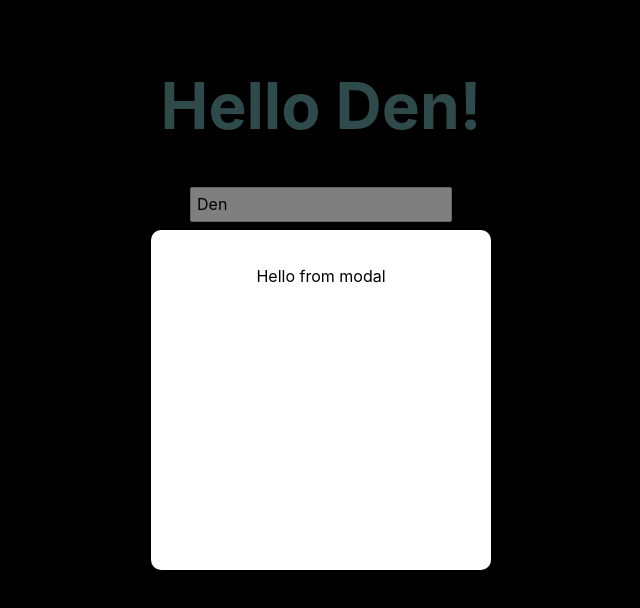
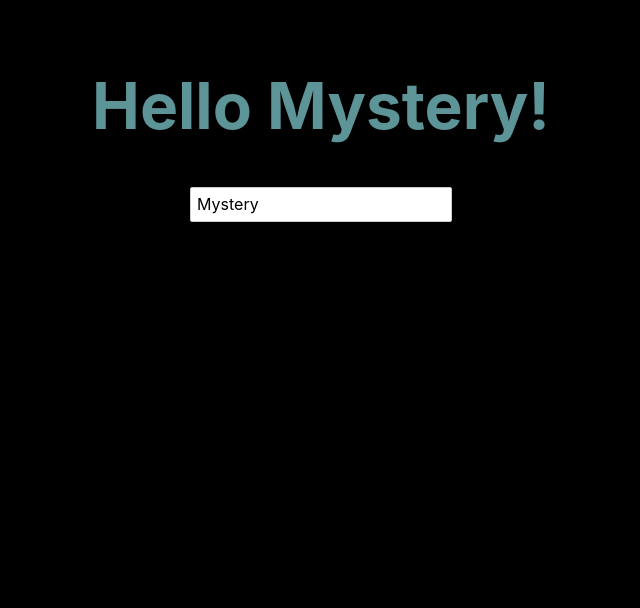
Before and after one commit to katatsu12/votes, a Svelte app: page / in a window 1280 px wide. Shown: the top 608 px of the page, without its empty margins (319-959 px from the left). Built offline with nearby package versions, Linux system fonts and the light colour scheme.

Commit message:
Svelte props test

```diff
--- a/src/App.svelte
+++ b/src/App.svelte
@@ -1,13 +1,18 @@
 <script>
 	import Modal from "./components/Modal.svelte";
 
-	export let name = 'Den';
+	export let name = 'Mystery';
+	let showModal = false;
+
+	function validName(e) {
+		if (e.target.value === 'Den') { showModal = true }
+	}
 </script>
 
-<Modal />
+<Modal showModal={showModal}/>
 <main>
 	<h1>Hello {name}!</h1>
-	<input type="text" bind:value={name} >
+	<input type="text" bind:value={name} on:input={(e) => validName(e)}>
 </main>
 
 <style>
--- a/src/components/Modal.svelte
+++ b/src/components/Modal.svelte
@@ -1,11 +1,15 @@
 <script>
-	let showModal = true;
+	export let showModal;
+
+	function closeModal() {
+		showModal = false;
+	};
 </script>
 
 {#if showModal}
-	<div class="backdrop">
+	<div class="backdrop" on:click={closeModal}>
 		<div class="modal">
-			<p>Hello from modal</p>
+			<p>Nice!!!</p>
 		</div>
 	</div>
 {/if}
```
